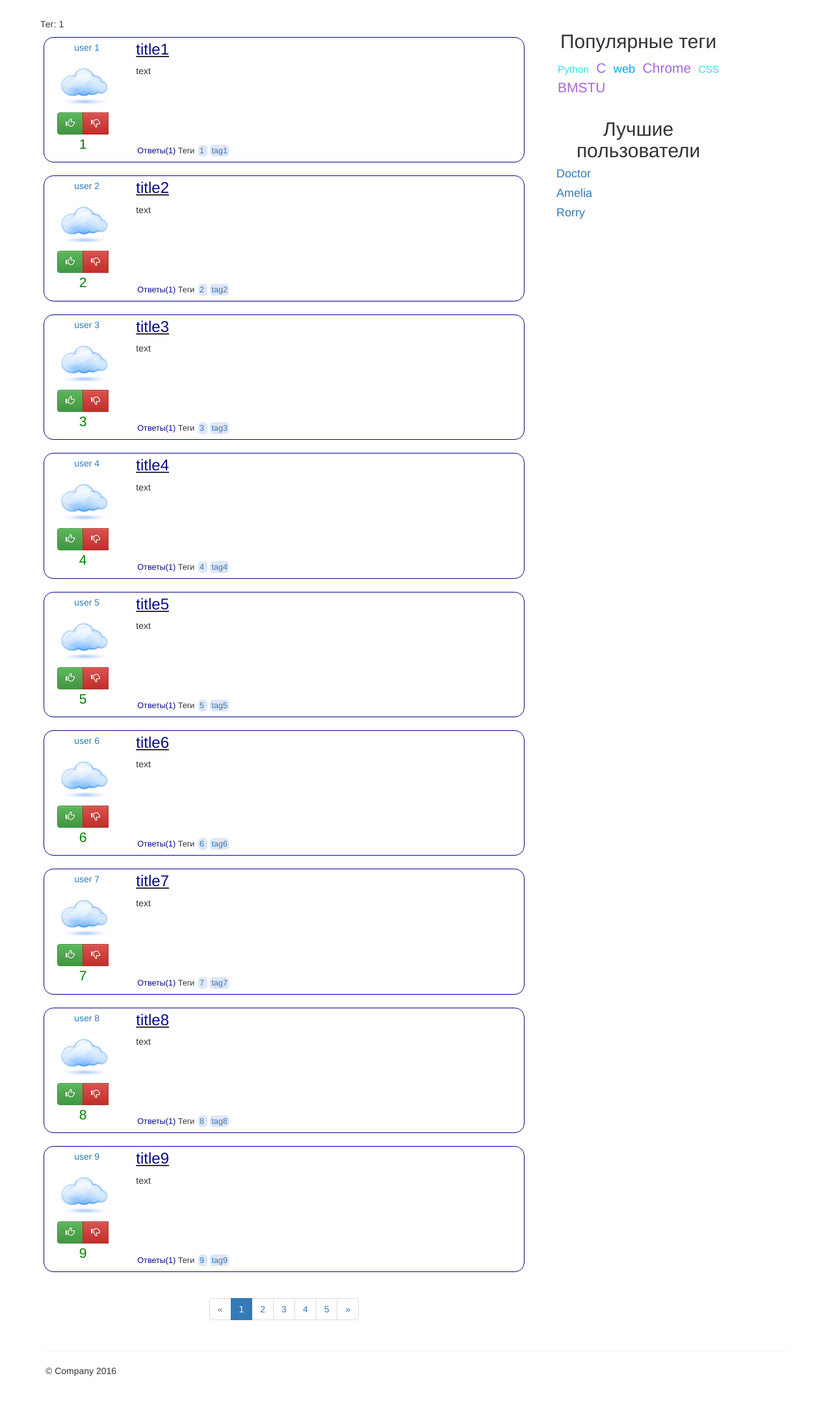
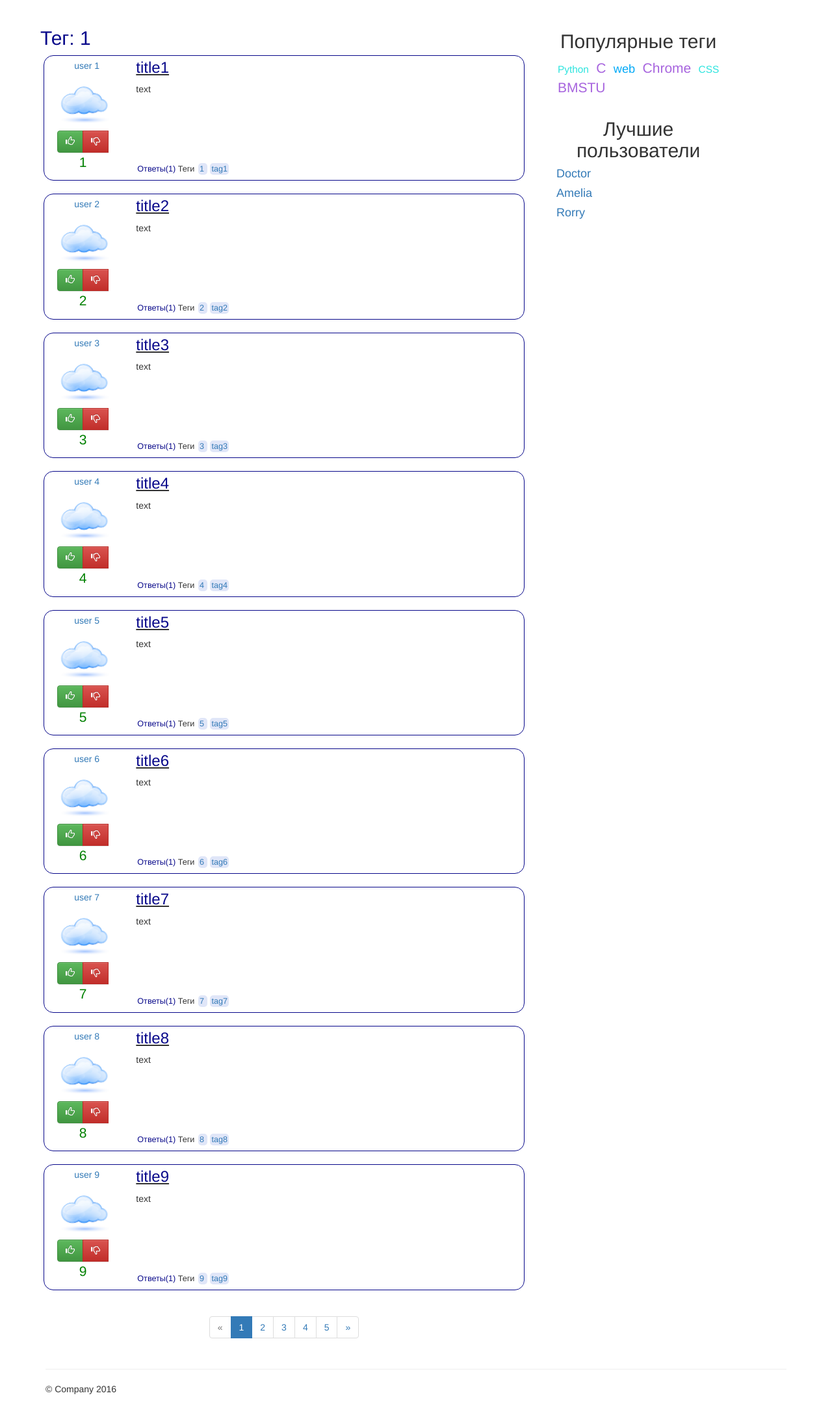
Before and after one commit to imabu/ask, a Django app: page /tag/1/ in a window 1280 px wide. Shown: the part 70-2228 px from the top of the page at 65% size. Before the commit the page ends 2188 px from the top, so only its background shows below. Run offline with Django 3.2, Linux system fonts and the light colour scheme.

Commit message:
correcr htmls

```diff
--- a/templates/tag.html
+++ b/templates/tag.html
@@ -1,9 +1,8 @@
 {% extends "base.html" %}
 {% block title %} {{tag}} {% endblock %}
 {% block content %}
-      <div>
-        <div style="color:#08088A font: bold 200%" id="sort-type">Тег: {{tag}}</div>
-      </div>
+            <div style="color:#08088A " id="sort-type"><h2>Тег: {{tag}}</h2></div>
+
 {% for quest in questions %}
     {% include "quest.html" %}
  {% endfor %}
```
